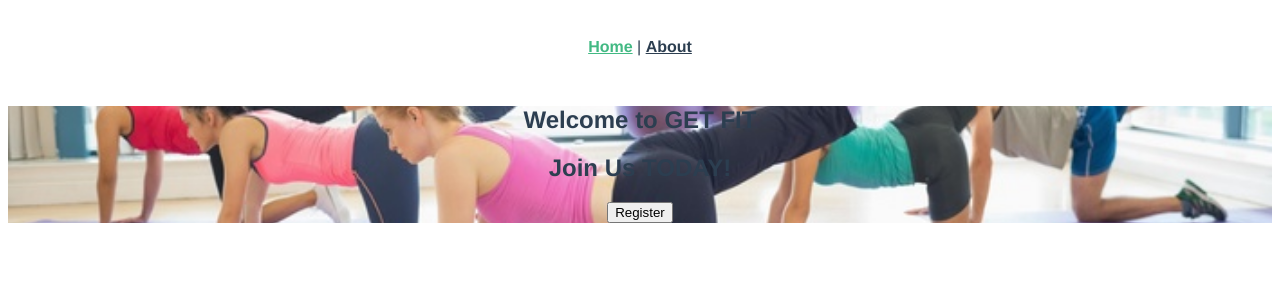
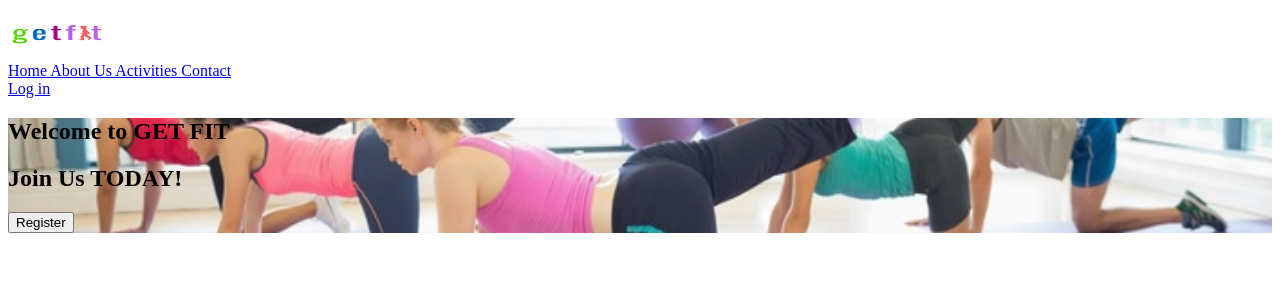
Before and after one commit to saraswathikurra/Fitness-Tracker, a Vue app in the folder client/: page / in a window 1280 px wide. Shown: the top 300 px of the page. Built offline with nearby package versions, Linux system fonts and the light colour scheme.

Commit message:
Appvue edit

```diff
--- a/client/src/App.vue
+++ b/client/src/App.vue
@@ -1,32 +1,26 @@
 <template>
   <div id="app">
-    <div id="nav">
-      <router-link to="/">Home</router-link> |
-      <router-link to="/about">About</router-link>
-    </div>
+    <MyNav></MyNav>
     <router-view/>
   </div>
 </template>
 
-<style lang="scss">
-#app {
-  font-family: Avenir, Helvetica, Arial, sans-serif;
-  -webkit-font-smoothing: antialiased;
-  -moz-osx-font-smoothing: grayscale;
-  text-align: center;
-  color: #2c3e50;
-}
+<script>
+import MyNav from "@/components/Nav.vue";
 
-#nav {
-  padding: 30px;
-
-  a {
-    font-weight: bold;
-    color: #2c3e50;
-
-    &.router-link-exact-active {
-      color: #42b983;
+export default {
+  components: {
+    MyNav
+  },
+  mounted(){
+    window.onunload = () => {
+      // Clear the local storage
+      window.MyStorage.clear()
     }
   }
 }
+</script>
+
+<style lang="scss">
+  @import '../src/assets/scss/fit.scss'
 </style>
```
